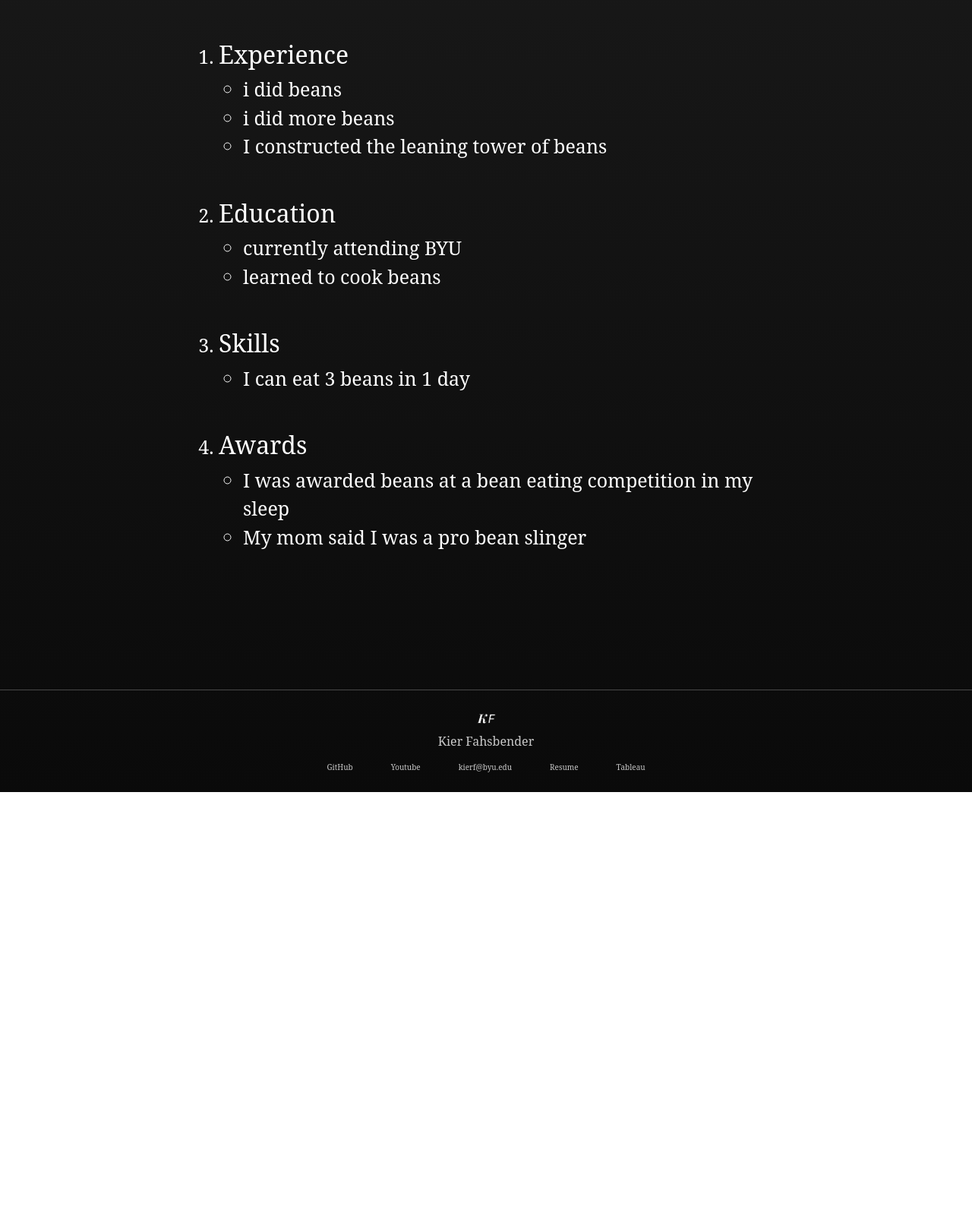
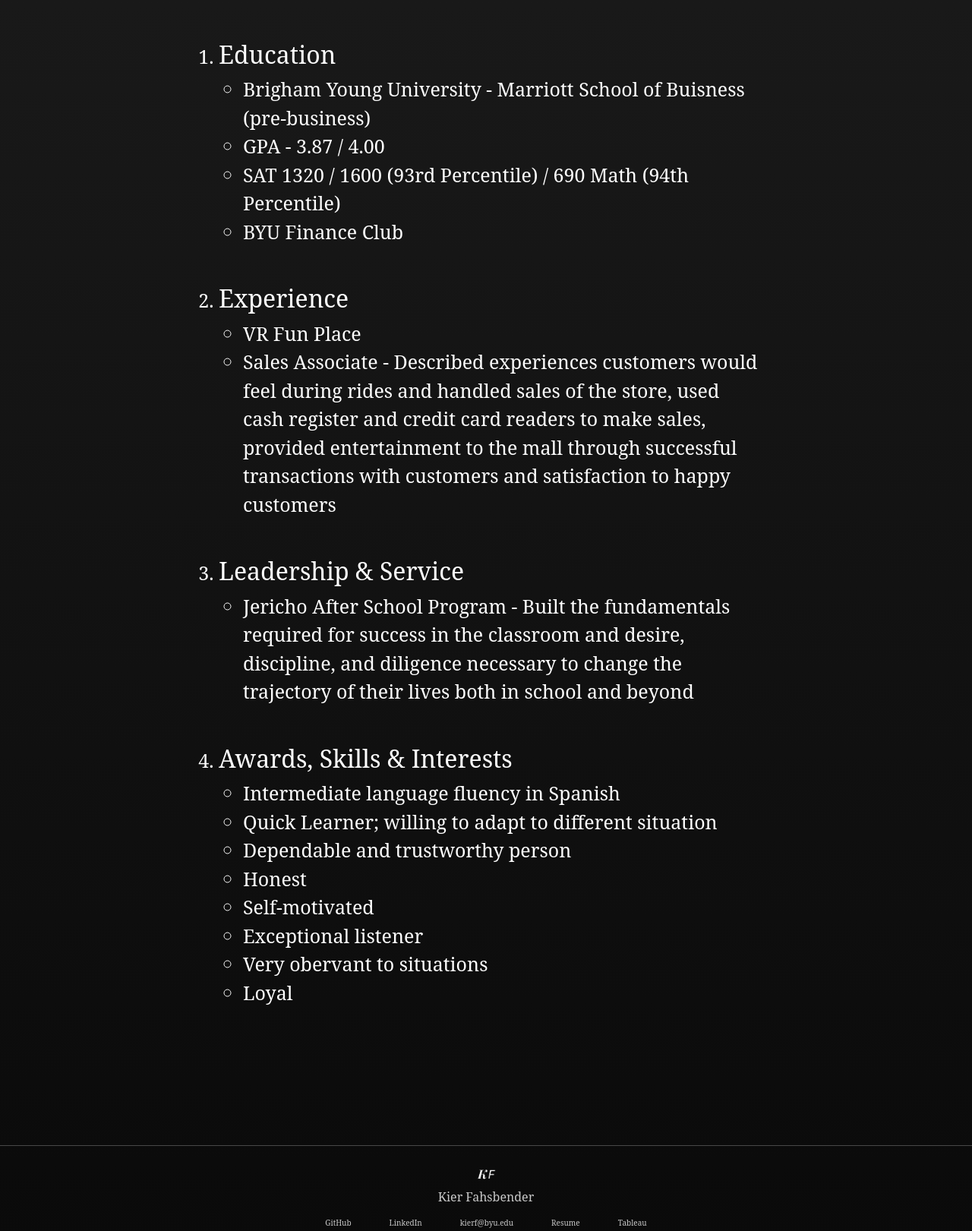
Before and after one commit to KierFah/KierFah.github.io, a plain HTML site: page public/html/resume.html in a window 1280 px wide. Shown: the part 537-2158 px from the top of the page at 76% size. Before the commit the page ends 1580 px from the top, so only its background shows below. Drawn offline with Linux system fonts and the light colour scheme; a web font is replaced by a local one.

Commit message:
updated resume and updated footer to use linkedin

```diff
--- a/public/html/resume.html
+++ b/public/html/resume.html
@@ -7,7 +7,7 @@
     <link rel="icon" href="../favicon/favicon.ico">
     <link rel="stylesheet" href="../bootstrap/bootstrap.min.css">
     <link rel="stylesheet" href="../../style.css" type="text/css">
-    <title>KierFah</title>
+    <title>Resumé</title>
 </head>
 
 <body>
@@ -32,7 +32,7 @@
         </nav>
 
         <div id="title-mask">
-            <div id="title">My Resume</div>
+            <div id="title">My Resumé</div>
         </div>
         <div id="subtitle-mask">
             <div id="subtitle">It's is pretty awesome...<br />Come take a look</div>
@@ -41,46 +41,67 @@
         <div id="resume-mask">
             <ol>
                 <li id="list-item-1">
-                    <h2>Experience</h2>
+                    <h2>Education</h2>
                     <ul>
                         <li>
-                            i did beans
+                            Brigham Young University - Marriott School of Buisness (pre-business)
                         </li>
                         <li>
-                            i did more beans
+                            GPA - 3.87 / 4.00
                         </li>
                         <li>
-                            I constructed the leaning tower of beans
+                            SAT 1320 / 1600 (93rd Percentile) / 690 Math (94th Percentile)
+                        </li>
+                        <li>
+                            BYU Finance Club
                         </li>
                     </ul>
                 </li>
                 <li id="list-item-2">
-                    <h2>Education</h2>
+                    <h2>Experience</h2>
                     <ul>
                         <li>
-                            currently attending BYU
+                            VR Fun Place
                         </li>
                         <li>
-                            learned to cook beans
+                            Sales Associate - Described experiences customers would feel during rides and handled sales of the store, used cash register and credit card readers to make sales, provided entertainment to the mall through successful transactions with customers and satisfaction to happy customers
                         </li>
                     </ul>
                 </li>
                 <li id="list-item-3">
-                    <h2>Skills</h2>
+                    <h2>Leadership & Service</h2>
                     <ul>
                         <li>
-                            I can eat 3 beans in 1 day
+                            Jericho After School Program - Built the fundamentals required for success in the classroom and desire, discipline, and diligence necessary to change the trajectory of their lives both in school and beyond
                         </li>
                     </ul>
                 </li>
                 <li id="list-item-4">
-                    <h2>Awards</h2>
+                    <h2>Awards, Skills & Interests</h2>
                     <ul>
                         <li>
-                            I was awarded beans at a bean eating competition in my sleep
+                            Intermediate language fluency in Spanish
                         </li>
                         <li>
-                            My mom said I was a pro bean slinger
+                            Quick Learner; willing to adapt to different situation
+                        </li>
+                        <li>
+                            Dependable and trustworthy person
+                        </li>
+                        <li>
+                            Honest
+                        </li>
+                        <li>
+                            Self-motivated
+                        </li>
+                        <li>
+                            Exceptional listener
+                        </li>
+                        <li>
+                            Very obervant to situations
+                        </li>
+                        <li>
+                            Loyal
                         </li>
                     </ul>
                 </li>
@@ -95,7 +116,7 @@
 
             <div id="footer-links">
                 <a href="https://github.com/KierFah/KierFah.github.io">GitHub</a>
-                <a href="https://www.youtube.com/embed/8M5RqR0AtAM?si=b1Govhtp71BAyw4j">Youtube</a>
+                <a href="www.linkedin.com/in/kierfahsbender">LinkedIn</a>
                 <a href="mailto:kierf@byu.edu">kierf@byu.edu</a>
                 <a href="../html/resume.html">Resume</a>
                 <a href="../html/tableau.html">Tableau</a>
```
Also changed, not shown: index.html (+1 -1 lines), public/html/tableau.html (+2 -2 lines).
